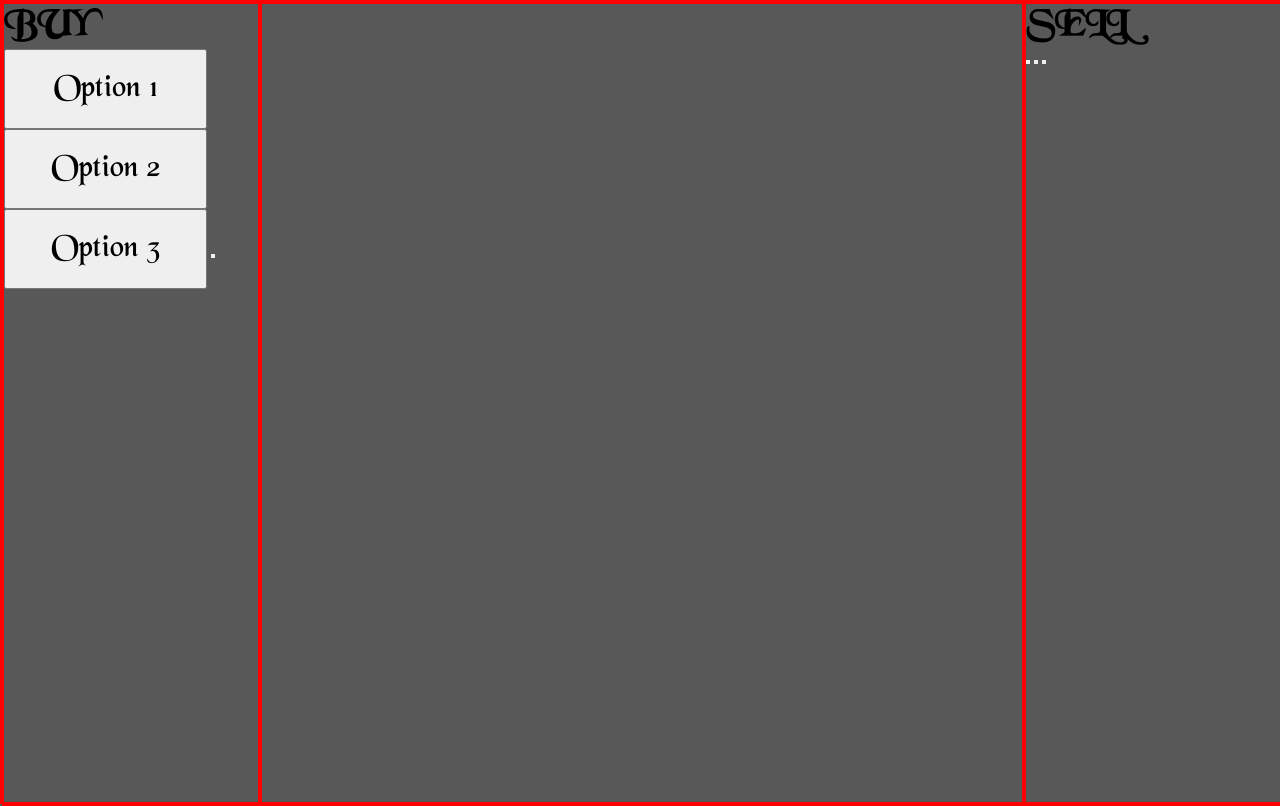
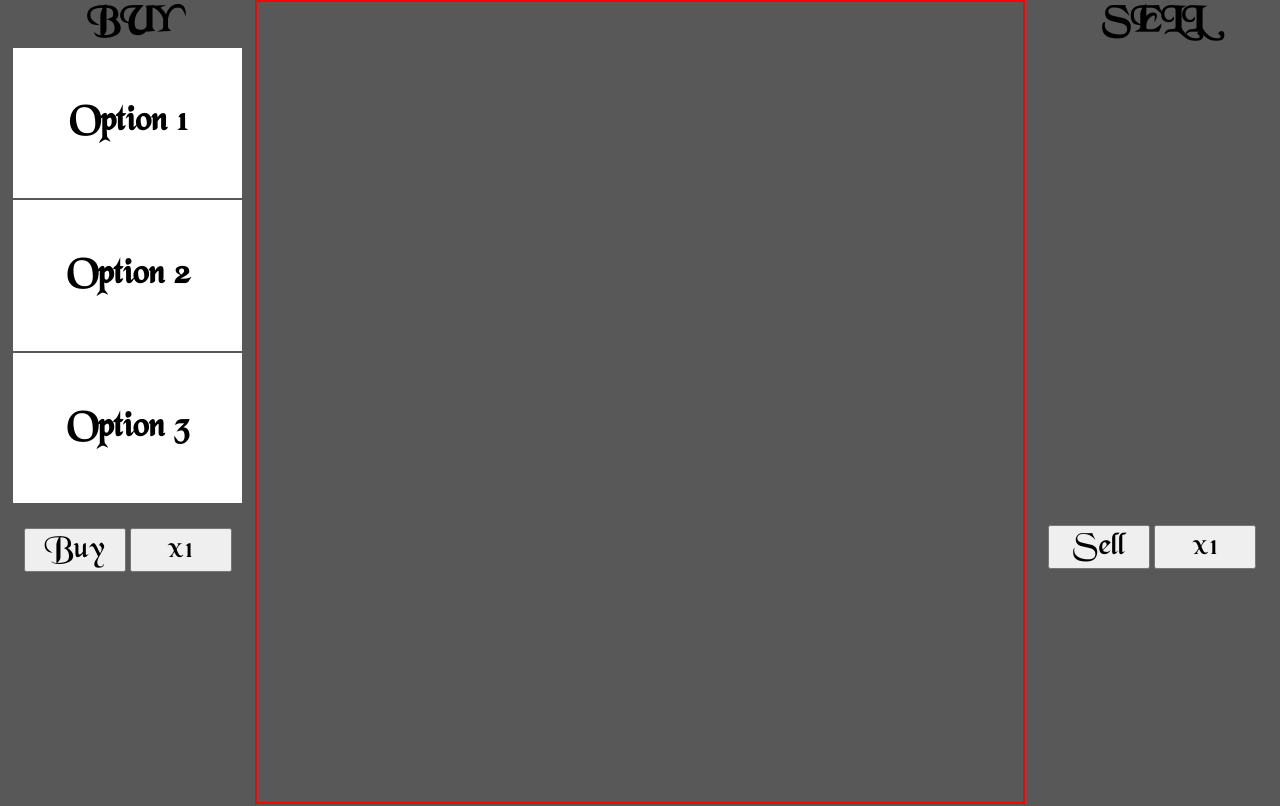
Before and after one commit to AsuraAkuma/Ehacks2024, a plain HTML site: page Frontend/Stocks.html in a window 1280 px wide. Drawn offline with Linux system fonts and the light colour scheme.

Commit message:
More button functionality

```diff
--- a/Frontend/Stocks.html
+++ b/Frontend/Stocks.html
@@ -8,12 +8,13 @@
     <title>Document</title>
   </head>
   <body class="body" id="body">
-    <div class="sideMenu" id="SIDEMENU">
+    <div class="sideMenu" id="sideMenu-buy">
       <h2>BUY</h2>
-      <input onclick="buy()" id="buyButton" type="button" value="Option 1"></input>
-      <input onclick="buy()" id="buyButton" type="button" value="Option 2"></input>
-      <input onclick="buy()" id="buyButton" type="button" value="Option 3"></input>
-      <button></button>
+      <ul class="sideMenu-list" id="sideMenu-list-buy"></ul>
+      <div>
+        <input onclick="buy()" id="multipButton-buy" type="button" value="Buy"></input>
+        <input onclick="multiplier('multipButton-buy')" id="multipButton-multip" type="button" value="x1"></input>
+      </div>
     </div>
     <div class="center" id="canvasContainer">
       <canvas id="canvas1"></canvas>
@@ -23,9 +24,11 @@
     </div>
     <div class="sideMenu" id="sideMenu-sell">
       <h2>SELL</h2>
-      <button id="sideMenu-sell-1"></button>
-      <button id="sideMenu-sell-2"></button>
-      <button id="sideMenu-sell-3"></button>
+      <ul class="sideMenu-list" id="sideMenu-list-sell"></ul>
+      <div>
+        <input onclick="" id="multipButton-sell" type="button" value="Sell"></input>
+        <input onclick="multiplier('multipButton-sell')" id="multipButton-multip" type="button" value="x1"></input>
+      </div>
     </div>
   </body>
 </html>
--- a/Frontend/Stocks.js
+++ b/Frontend/Stocks.js
@@ -1,20 +1,39 @@
-// Get canvas elements
+// get canvas elements
 const canvas1 = document.getElementById('canvas1');
 const canvas2 = document.getElementById('canvas2');
 const canvas3 = document.getElementById('canvas3');
 const canvas4 = document.getElementById('canvas4');
 
-// Get 2D contexts
+// get 2D contexts
 const ctx1 = canvas1.getContext('2d');
 const ctx2 = canvas2.getContext('2d');
 const ctx3 = canvas3.getContext('2d');
 const ctx4 = canvas4.getContext('2d');
 
+// sidemenu
+const sidemenuBuy = document.getElementById("sideMenu-buy");
+const sidemenuBuyList = document.getElementById("sideMenu-list-buy");
+
+// multiplication selector
+var currMultipBuy = 0;
+var currMultipSell = 0;
+const multipVals = ['1', '5', '10', 'All'];
+
+// init captial
+let captial = 1000
+
+// currentOption
+let currentOption = null;
+let currentStock = null;
+
+let optionList = [];
+let stockList = [];
+
 // Page load event listener
-body.addEventListener('click', (event) => {
-    console.log(event.target.id.split("-")[2])
+window.addEventListener('load', (event) => {
+    optionList = generateOptionList();
+    generateBuyOptions(optionList);
 });
-
 
 function createLine(x1, y1, x2, y2, color, width) {
     ctx.beginPath()
@@ -25,6 +44,78 @@ function createLine(x1, y1, x2, y2, color, width) {
     ctx.stroke();
 };
 
+function generateOptionList() {
+    let list = ['Option 1', 'Option 2', 'Option 3']
+
+    return list
+}
+
+function generateBuyOptions(options) {
+    options.forEach((option) => {
+        const item = document.createElement("li");
+        item.className = "sideMenu-list-optionButton";
+        item.id = `sideMenu-list-optionButton-${option}`;
+        sidemenuBuyList.appendChild(item);
+        const text = document.createElement("h2");
+        text.className = "sideMenu-list-optionButton-text";
+        text.innerHTML = option;
+        item.appendChild(text);
+        item.addEventListener('click', () => {
+            if (currentOption !== null) {
+                const oldItem = document.getElementById(`sideMenu-list-optionButton-${currentOption}`);
+                oldItem.style.boxShadow = "";
+            }
+            item.style.boxShadow = "inset 5px 5px 2px 2px rgb(87, 79, 79)";
+            currentOption = option;
+        });
+    });
+}
+
+function generateSellOptions(stocks) {
+    stocks.forEach((stock) => {
+        const item = document.createElement("li");
+        item.className = "sideMenu-list-optionButton";
+        item.id = `sideMenu-list-optionButton-${stock}`;
+        sidemenuBuyList.appendChild(item);
+        const text = document.createElement("h2");
+        text.className = "sideMenu-list-optionButton-text";
+        text.innerHTML = stock;
+        item.appendChild(text);
+        item.addEventListener('click', () => {
+            if (currentStock !== null) {
+                const oldItem = document.getElementById(`sideMenu-list-optionButton-${currentStock}`);
+                oldItem.style.boxShadow = "";
+            }
+            item.style.boxShadow = "inset 5px 5px 2px 2px rgb(87, 79, 79)";
+            currentStock = stock;
+        });
+    });
+}
+
 function buy() {
-    document.getElementById('buyButton').value = 'work';
+    generateSellOptions(stockList);
+    generateBuyOptions(optionList);
 }
+
+function sell() {
+
+}
+
+function multiplier(elemID) {
+    if (elemID === 'multipButton-buy') {
+        ++currMultipBuy;
+        if (currMultipBuy > 3) {
+            currMultipBuy = 0;
+        }
+        let item = document.getElementById('multipButton-buy');
+        item.innerHTML = `x${multipVals[currMultipBuy]}`;
+    }
+    else {
+        ++currMultipSell;
+        if (currMultipSell > 3) {
+            currMultipSell = 0;
+        }
+        let item = document.getElementById('multipButton-sell');
+        item.innerHTML = `x${multipVals[currMultipSell]}`;
+    }
+}
--- a/Frontend/css/stocks_stylesheet.css
+++ b/Frontend/css/stocks_stylesheet.css
@@ -26,16 +26,39 @@ canvas {
     width: 100vw;
     display: flex;
     flex-direction: row;
-    border: 2px solid red;
 }
 
 .sideMenu {
     position: relative;
     width: 20%;
     height: 100%;
-    border: 2px solid red;
+    text-align: center;
 }
 
+.sideMenu-list {
+    position: relative;
+    height: 60%;
+    list-style: none;
+}
+
+.sideMenu-list-optionButton {
+    position: relative;
+    height: 31.3%;
+    width: 90%;
+    left: 5%;
+    margin-top: 1%;
+    display: flex;
+    flex-direction: column;
+    justify-content: center;
+    align-content: center;
+    background-color: white;
+    /* border: 2px solid red; */
+}
+
+.sideMenu-list-optionButton-text {
+    position: relative;
+    height: min-content;
+}
 .center {
     position: relative;
     width: 60%;
@@ -45,8 +68,28 @@ canvas {
     border: 2px solid red;
 }
 
-#buyButton {
+.optionButton {
     width: 80%;
+    height: 10%;
+    font-size: 2em;
+}
+
+#multipButton-buy {
+    width: 40%;
+    height: 10%;
+    font-size: 2em;
+    text-align: center;
+}
+
+#multipButton-multip {
+    width: 40%;
+    height: 10%;
+    font-size: 2em;
+    text-align: center;
+}
+
+#multipButton-sell {
+    width: 40%;
     height: 10%;
     font-size: 2em;
 }
```
